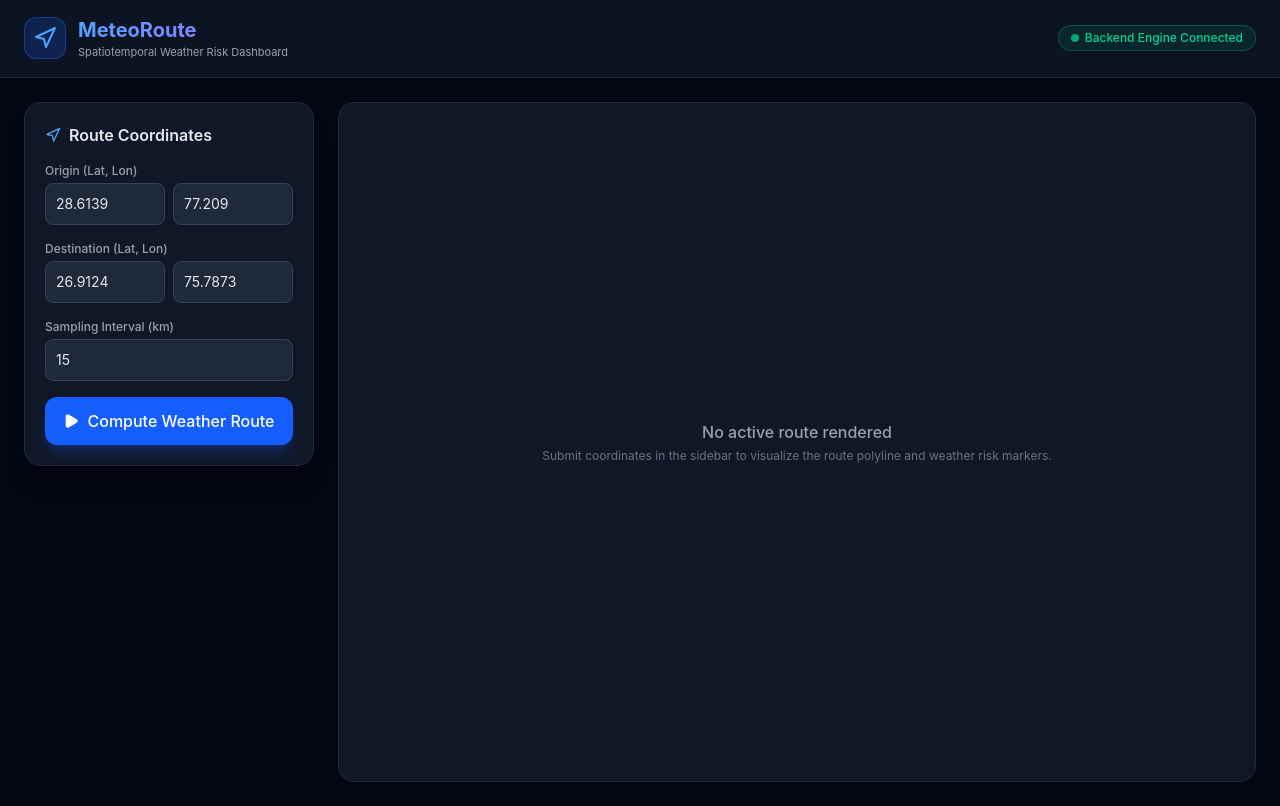
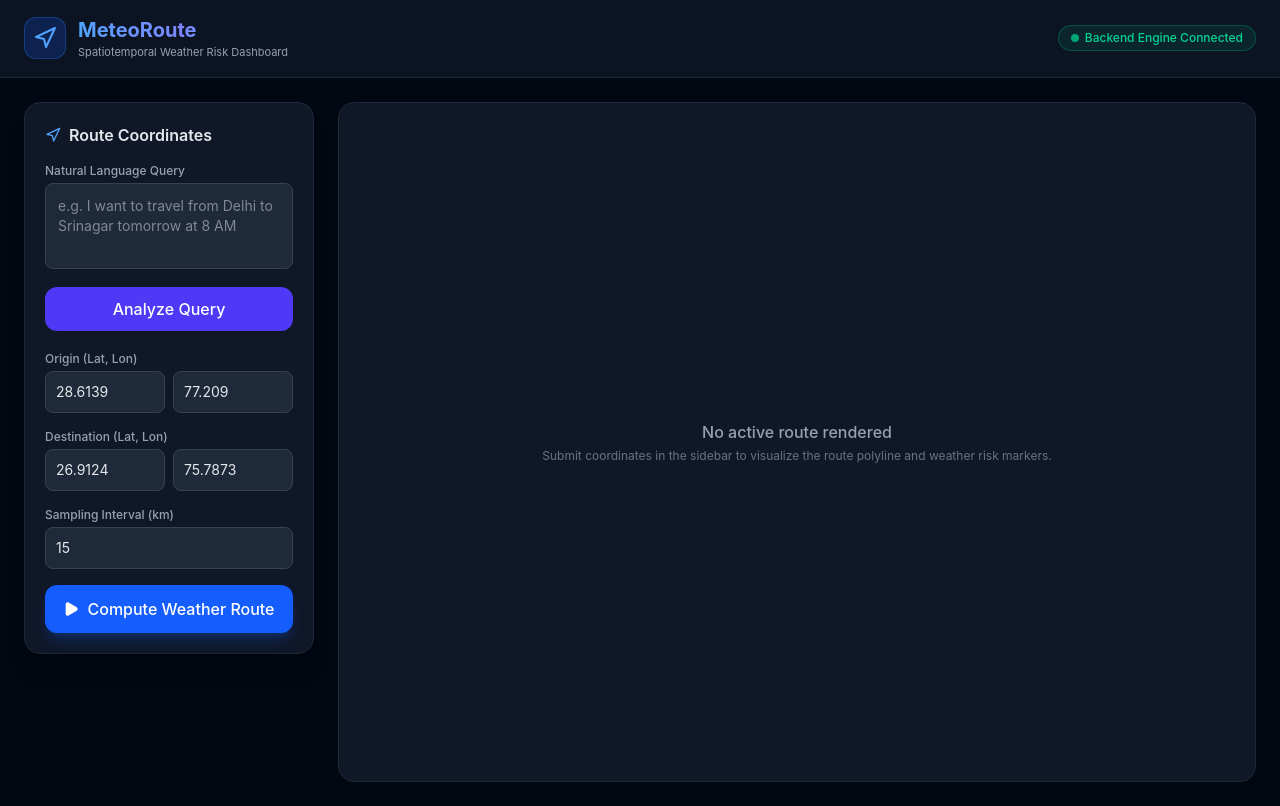
Before and after one commit to aryankoul95/Meteoroute---Minor-Project-, a React (Vite) app in the folder meteoroute-frontend/: page / in a window 1280 px wide. Built offline with nearby package versions, Linux system fonts and the light colour scheme.

Commit message:
Integrate natural language intent into frontend

```diff
--- a/meteoroute-frontend/src/App.jsx
+++ b/meteoroute-frontend/src/App.jsx
@@ -19,6 +19,31 @@ export default function App() {
   const [loading, setLoading] = useState(false);
   const [routeData, setRouteData] = useState(null);
   const [error, setError] = useState(null);
+  const [query, setQuery] = useState("");
+  const [intentData, setIntentData] = useState(null);
+  const [intentLoading, setIntentLoading] = useState(false);
+
+  const handleIntentExtraction = async (e) => {
+    e.preventDefault();
+    setIntentLoading(true);
+    setError(null);
+
+    try {
+      const res = await axios.post(
+        "http://127.0.0.1:8000/api/v1/intent",
+        {
+          query: query,
+        }
+      );
+
+      setIntentData(res.data);
+    } catch (err) {
+      console.error(err);
+      setError("Could not process the natural-language query.");
+    } finally {
+      setIntentLoading(false);
+    }
+  };
 
   const handleRunPipeline = async (e) => {
     e.preventDefault();
@@ -34,19 +59,19 @@ export default function App() {
           end_lat: parseFloat(endLat),
           end_lon: parseFloat(endLon),
           sampling_interval_km: parseFloat(intervalKm),
-        },
+        }
       );
+
       setRouteData(res.data);
     } catch (err) {
       console.error(err);
       setError(
-        "Could not connect to FastAPI server. Ensure uvicorn is running on port 8000.",
+        "Could not connect to FastAPI server. Ensure the backend is running on port 8000."
       );
     } finally {
       setLoading(false);
     }
   };
-
   return (
     <div className="min-h-screen bg-gray-950 text-gray-100 flex flex-col font-sans">
       <header className="bg-gray-900/80 backdrop-blur-md border-b border-gray-800 px-6 py-4 flex items-center justify-between sticky top-0 z-50">
@@ -75,7 +100,61 @@ export default function App() {
             <h2 className="text-base font-semibold mb-4 flex items-center gap-2 text-gray-200">
               <Navigation className="w-4 h-4 text-blue-400" /> Route Coordinates
             </h2>
+            <form onSubmit={handleIntentExtraction} className="space-y-3 mb-5">
+  <label className="text-xs font-medium text-gray-400 mb-1 block">
+    Natural Language Query
+  </label>
 
+  <textarea
+    value={query}
+    onChange={(e) => setQuery(e.target.value)}
+    placeholder="e.g. I want to travel from Delhi to Srinagar tomorrow at 8 AM"
+    rows={3}
+    className="w-full bg-gray-800 border border-gray-700 text-sm rounded-lg p-3 text-gray-200 focus:ring-2 focus:ring-blue-500 focus:outline-none resize-none"
+    required
+  />
+
+  <button
+    type="submit"
+    disabled={intentLoading}
+    className="w-full bg-indigo-600 hover:bg-indigo-500 text-white font-medium py-2.5 rounded-xl transition-all disabled:opacity-50"
+  >
+    {intentLoading ? "Understanding Query..." : "Analyze Query"}
+  </button>
+</form>
+{intentData && (
+  <div className="bg-gray-800/60 border border-indigo-500/30 rounded-xl p-4 mb-5 space-y-2">
+    <h3 className="text-sm font-semibold text-indigo-400">
+      Intent Analysis
+    </h3>
+
+    <div className="text-xs text-gray-300">
+      <strong>Language:</strong> {intentData.language}
+    </div>
+
+    <div className="text-xs text-gray-300">
+      <strong>Intent:</strong> {intentData.intent}
+    </div>
+
+    {intentData.origin && (
+      <div className="text-xs text-gray-300">
+        <strong>Origin:</strong> {intentData.origin}
+      </div>
+    )}
+
+    {intentData.destination && (
+      <div className="text-xs text-gray-300">
+        <strong>Destination:</strong> {intentData.destination}
+      </div>
+    )}
+
+    {intentData.departure_time && (
+      <div className="text-xs text-gray-300">
+        <strong>Departure:</strong> {intentData.departure_time}
+      </div>
+    )}
+  </div>
+)}
             <form onSubmit={handleRunPipeline} className="space-y-4">
               <div>
                 <label className="text-xs font-medium text-gray-400 mb-1 block">
```
